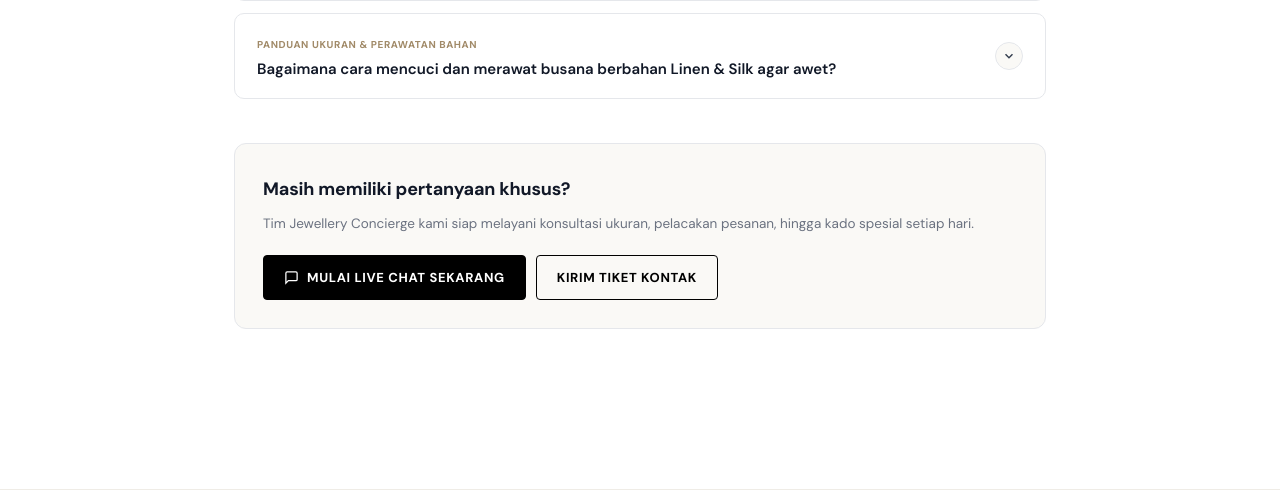
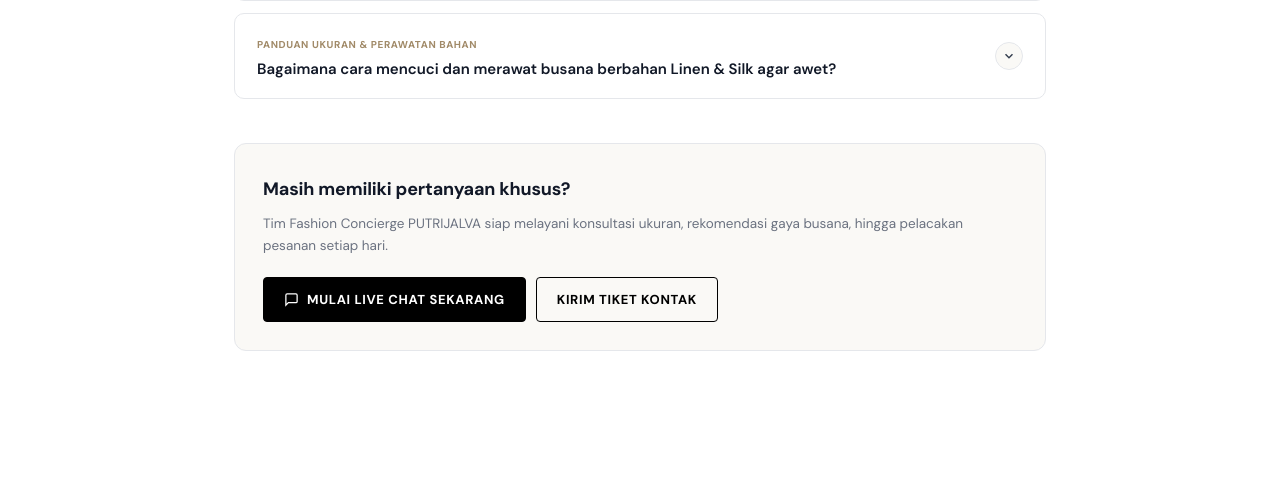
Before and after one commit to windri-dev/SHOPPE, a Laravel app: page /faq in a window 1280 px wide. Shown: the part 1335-1825 px from the top of the page. Run offline with Laravel 12, Linux system fonts and the light colour scheme; data that the repository does not hold is empty; style sheets or scripts are compiled from the project's sources.

Commit message:
fix(brand): ensure consistent PUTRIJALVA fashion boutique branding across mail and FAQ

```diff
--- a/config/mail.php
+++ b/config/mail.php
@@ -111,8 +111,8 @@ return [
     */
 
     'from' => [
-        'address' => env('MAIL_FROM_ADDRESS', 'hello@example.com'),
-        'name' => env('MAIL_FROM_NAME', env('APP_NAME', 'Laravel')),
+        'address' => env('MAIL_FROM_ADDRESS', 'order@putrijalva.com'),
+        'name' => env('MAIL_FROM_NAME', env('APP_NAME', 'PUTRIJALVA')),
     ],
 
 ];
--- a/resources/views/pages/faq.blade.php
+++ b/resources/views/pages/faq.blade.php
@@ -57,7 +57,7 @@
     <div>
       <h2 style="font-size: 18px; font-weight: 700; color: #111827; margin: 0 0 6px;">Masih memiliki pertanyaan khusus?</h2>
       <p style="font-size: 13.5px; color: #6B7280; margin: 0;">
-        Tim Jewellery Concierge kami siap melayani konsultasi ukuran, pelacakan pesanan, hingga kado spesial setiap hari.
+        Tim Fashion Concierge PUTRIJALVA siap melayani konsultasi ukuran, rekomendasi gaya busana, hingga pelacakan pesanan setiap hari.
       </p>
     </div>
     <div style="display: flex; gap: 10px; flex-wrap: wrap;">
```
